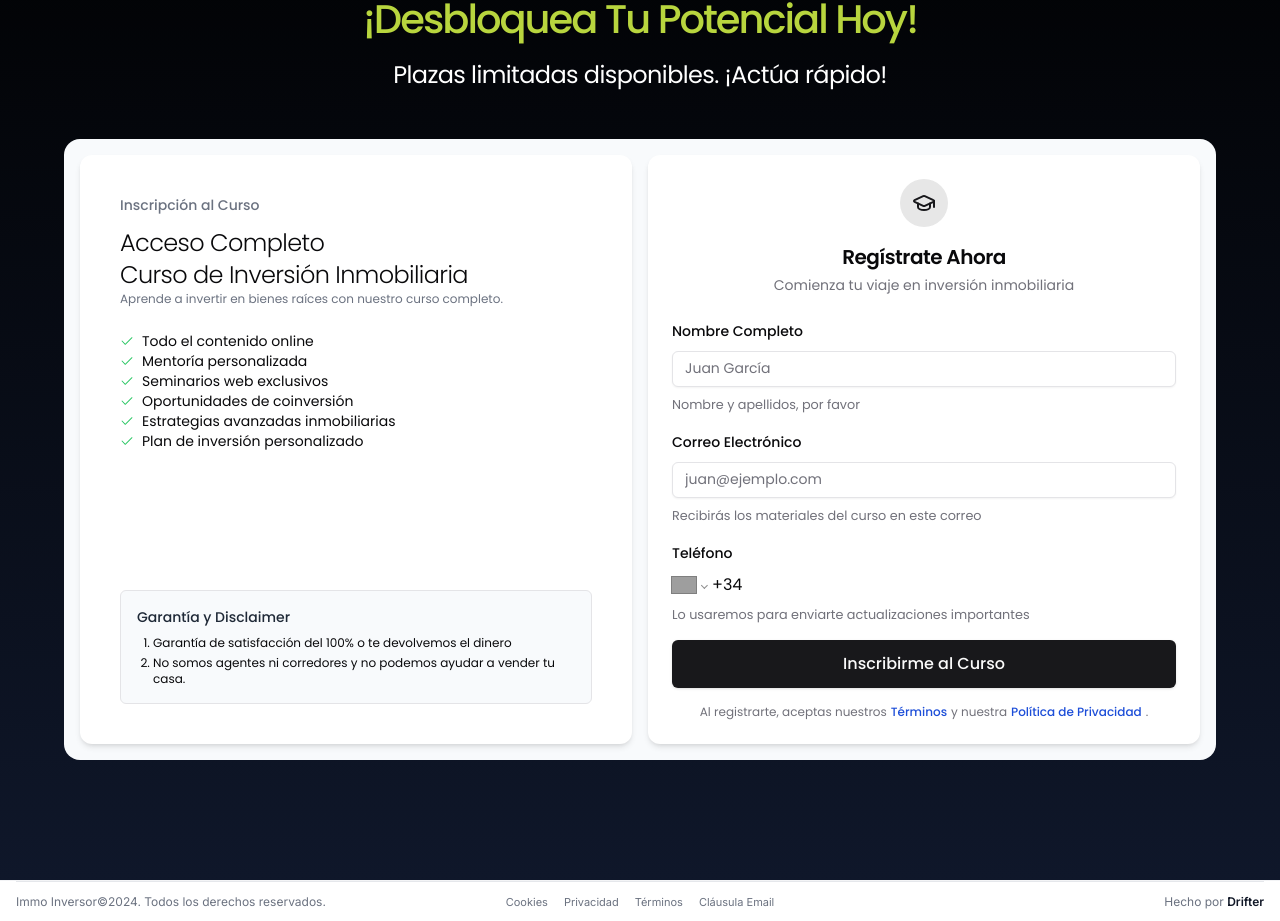
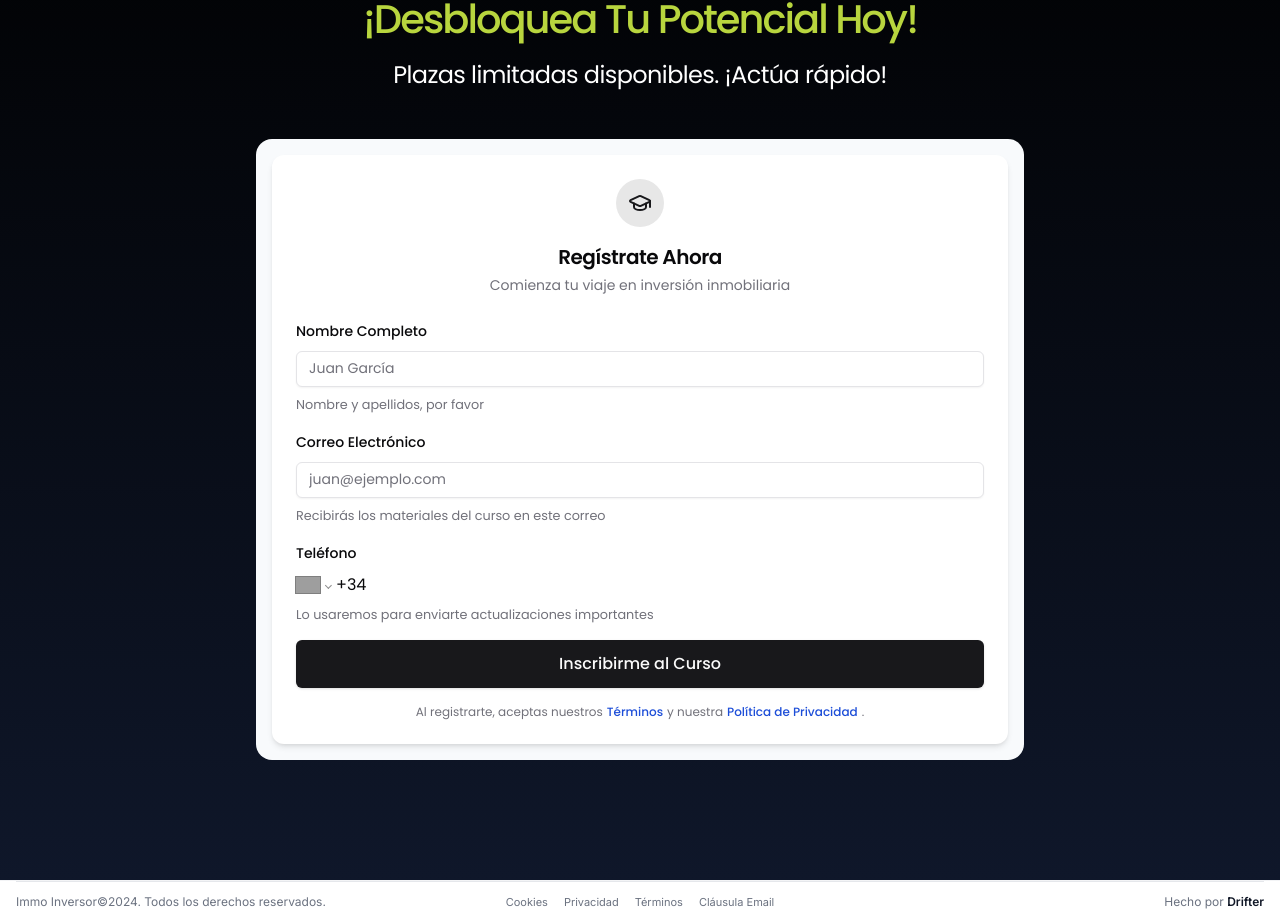
Before and after one commit to mikesoertsz/oc-inmoinversor-web, a Next.js app: page /course in a window 1280 px wide. Shown: the part 7911-8832 px from the top of the page. Built offline with nearby package versions, Linux system fonts and the light colour scheme; grey boxes are pictures that could not be loaded.

Commit message:
hiding price

```diff
--- a/next-sitemap.config.js
+++ b/next-sitemap.config.js
@@ -1,6 +1,6 @@
 /** @type {import('next-sitemap').IConfig} */
 module.exports = {
-  siteUrl: process.env.SITE_URL || "https://example.com",
+  siteUrl: process.env.SITE_URL || "https://inmoinversor.com",
   generateRobotsTxt: true, // (optional)
   // ...other options
 };
--- a/src/app/course/action-pricing-combined.tsx
+++ b/src/app/course/action-pricing-combined.tsx
@@ -185,9 +185,9 @@ export default function CombinedCTA({ showPrice }: { showPrice: boolean }) {
           orientation="center"
         />
 
-        <div className="grid md:grid-cols-2 gap-4 w-full max-w-6xl mx-auto bg-slate-50 p-4 rounded-2xl">
-          {/* Pricing Column */}
-          <div className="bg-white p-10 rounded-xl shadow-md flex flex-col items-start justify-between">
+        <div className="grid md:grid-cols-1 gap-4 w-full max-w-3xl mx-auto bg-slate-50 p-4 rounded-2xl">
+          {/* Pricing Column - Hidden */}
+          <div className="hidden bg-white p-10 rounded-xl shadow-md flex flex-col items-start justify-between">
             <div className="space-y-6">
               <div>
                 <p className="text-sm font-medium text-gray-500 mb-3">
@@ -202,7 +202,10 @@ export default function CombinedCTA({ showPrice }: { showPrice: boolean }) {
                 </p>
                 {showPrice && (
                   <p className="text-6xl font-medium mt-8 tracking-tighter">
-                    €{content.pricing.price.toString().replace(/\B(?=(\d{3})+(?!\d))/g, ".")}
+                    €
+                    {content.pricing.price
+                      .toString()
+                      .replace(/\B(?=(\d{3})+(?!\d))/g, ".")}
                   </p>
                 )}
               </div>
```
Also changed, not shown: public/robots.txt (added), 2 other files (tests, documents, lock files or other folders).
